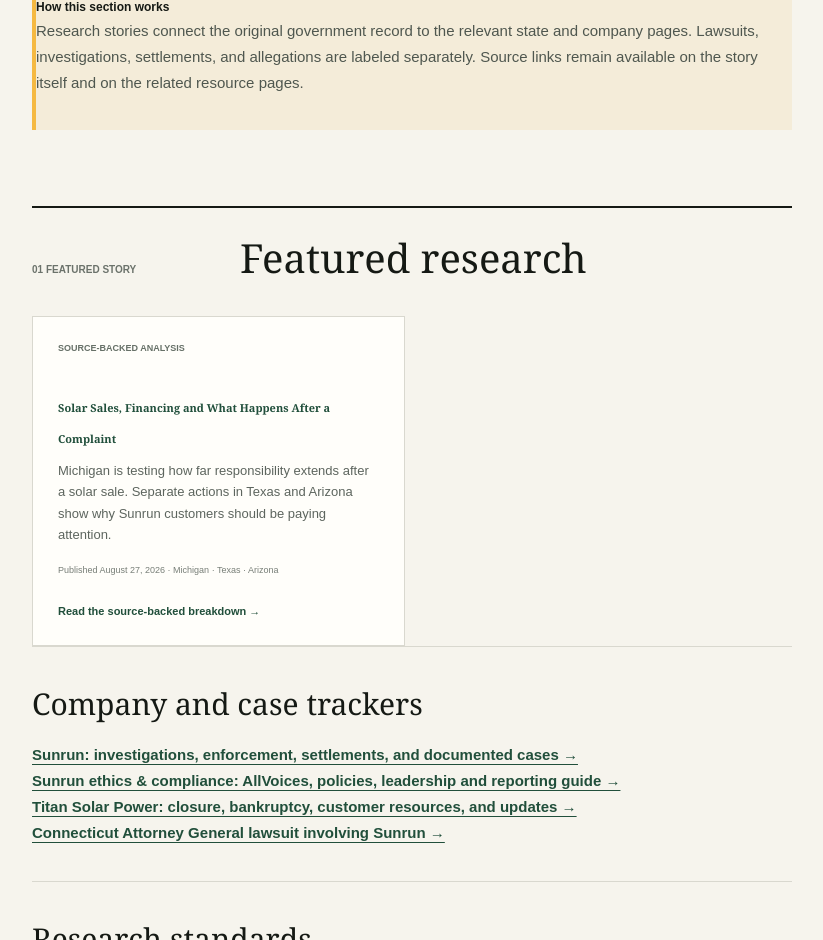
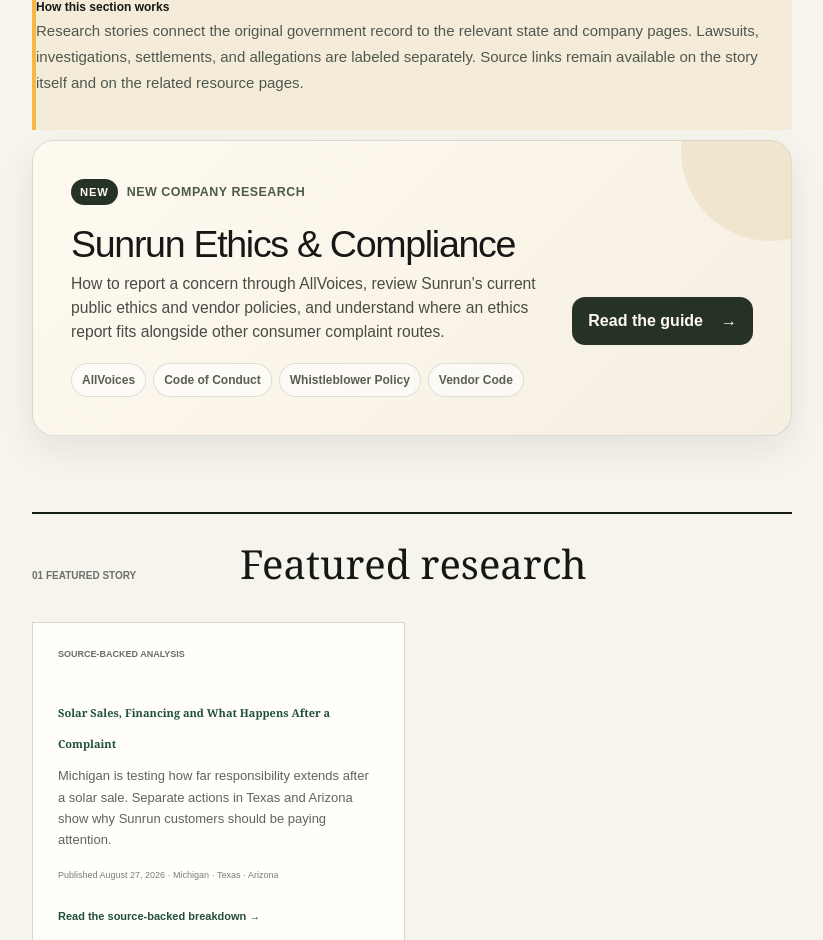
Before and after one commit to Decentralized-Rob/solar-consumer-research, a Next.js app: page /research in a window 1280 px wide. Shown: the part 896-1836 px from the top of the page, without its empty margins (228-1051 px from the left). Built offline with nearby package versions, Linux system fonts and the light colour scheme.

Commit message:
Highlight Sunrun ethics guide on research hub

```diff
--- a/app/research/page.tsx
+++ b/app/research/page.tsx
@@ -1,6 +1,7 @@
 import type { Metadata } from "next";
 import Link from "next/link";
 import { InfoPage } from "../../components/info-page";
+import { SunrunEthicsSpotlight } from "../../components/sunrun-ethics-spotlight";
 import { researchStories } from "../../lib/research-stories";
 
 const canonicalUrl = "https://solarcomplaint.com/research";
@@ -85,6 +86,8 @@
           </p>
         </section>
 
+        <SunrunEthicsSpotlight variant="feature" context="New company research" />
+
         <section className="state-source-section" aria-labelledby="featured-research-title">
           <div className="state-source-section-heading">
             <span>{String(researchStories.length).padStart(2, "0")} featured stor{researchStories.length === 1 ? "y" : "ies"}</span>
```
